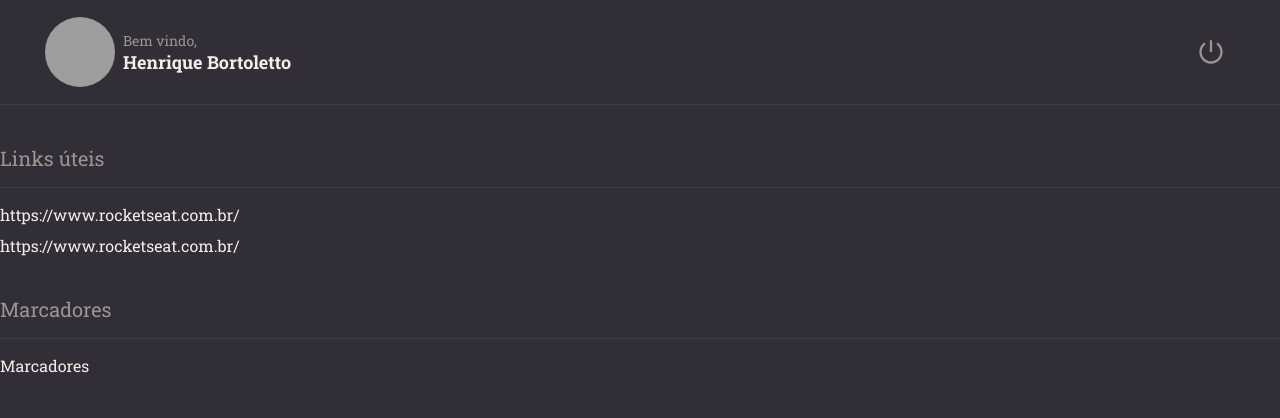
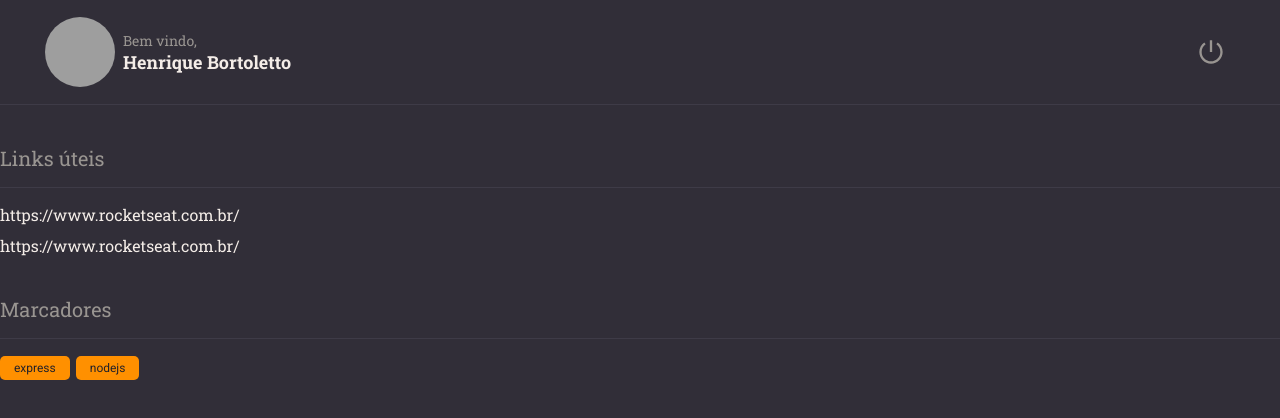
Before and after one commit to henriquebortoletto/notes-frontend, a React (Vite) app: page / in a window 1280 px wide. Shown: the top 418 px of the page. Built offline with nearby package versions, Linux system fonts and the light colour scheme; grey boxes are pictures that could not be loaded.

Commit message:
feat: criacao do componente de tags

```diff
--- /dev/null
+++ b/src/components/Tag/index.tsx
@@ -0,0 +1,9 @@
+import * as S from "./styles";
+
+interface TagProps {
+  title: string;
+}
+
+const Tag = ({ title }: TagProps) => <S.Wrapper>{title}</S.Wrapper>;
+
+export default Tag;
--- /dev/null
+++ b/src/components/Tag/styles.ts
@@ -0,0 +1,19 @@
+import styled, { css } from "styled-components";
+
+export const Wrapper = styled.span`
+  text-align: center;
+  display: inline-block;
+  border-radius: 5px;
+  padding: 0.5rem 1.4rem;
+
+  &:not(:last-child) {
+    margin-right: 0.6rem;
+  }
+
+  ${({ theme }) => css`
+    font-family: ${theme.font.family.secondary};
+    font-size: ${theme.font.sizes.tiny};
+    color: ${theme.colors.gray[900]};
+    background-color: ${theme.colors.orange};
+  `}
+`;
--- a/src/pages/Home/index.tsx
+++ b/src/pages/Home/index.tsx
@@ -1,5 +1,6 @@
 import Header from "@/components/Header";
 import Section from "@/components/Section";
+import Tag from "@/components/Tag";
 
 import * as S from "./styles";
 
@@ -19,7 +20,8 @@ const Home = () => (
       </Section>
 
       <Section title="Marcadores">
-        <p>Marcadores</p>
+        <Tag title="express" />
+        <Tag title="nodejs" />
       </Section>
     </main>
   </S.Wrapper>
--- a/src/pages/Home/styles.ts
+++ b/src/pages/Home/styles.ts
@@ -22,8 +22,13 @@ export const Link = styled.li`
 `;
 
 export const Item = styled.a`
+  text-decoration: none;
+
+  &:hover {
+    text-decoration: underline;
+  }
+
   ${({ theme }) => css`
     color: ${theme.colors.gray[100]};
-    text-decoration: none;
   `}
 `;
```
Also changed, not shown: src/components/Button/styles.ts (+6 -6 lines).
